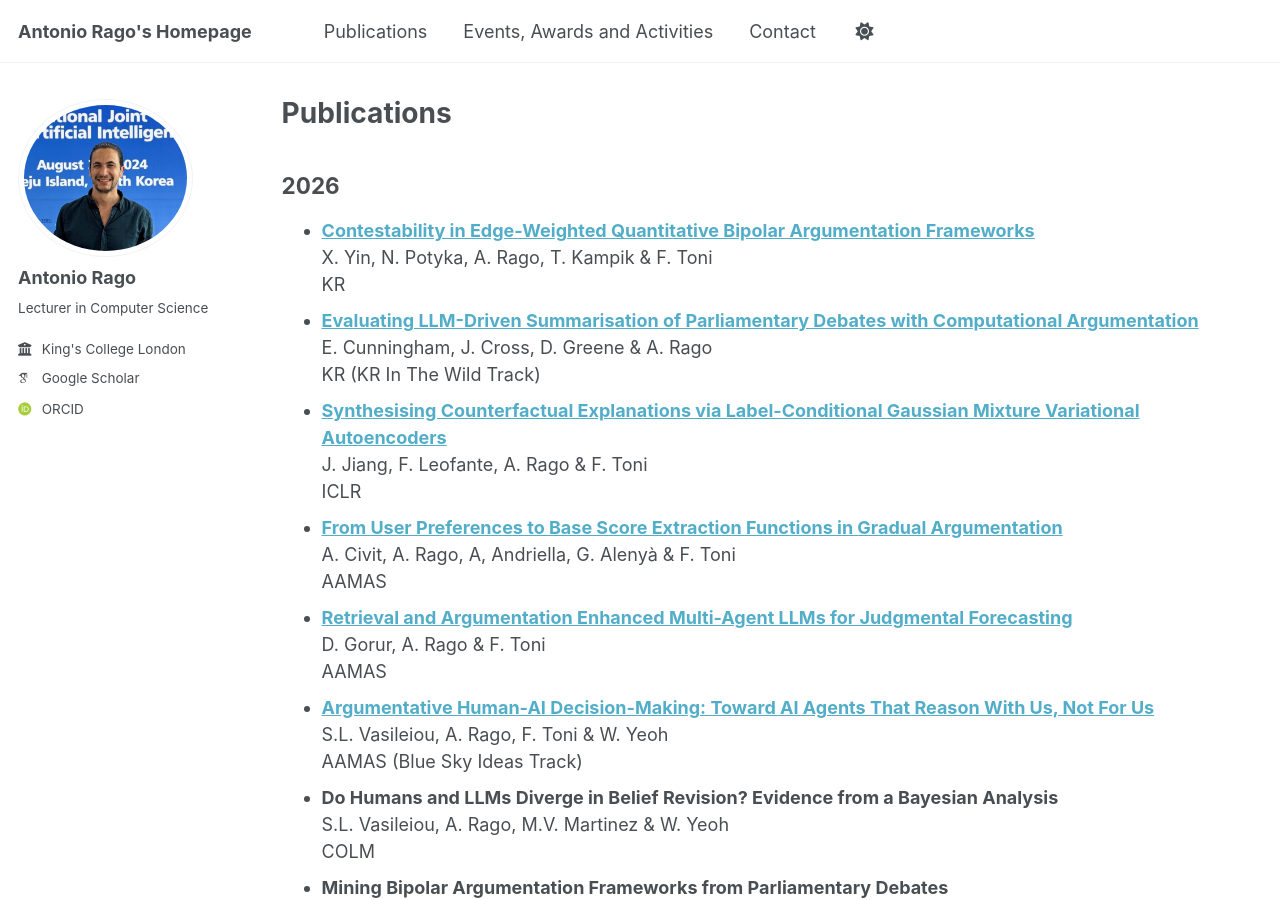
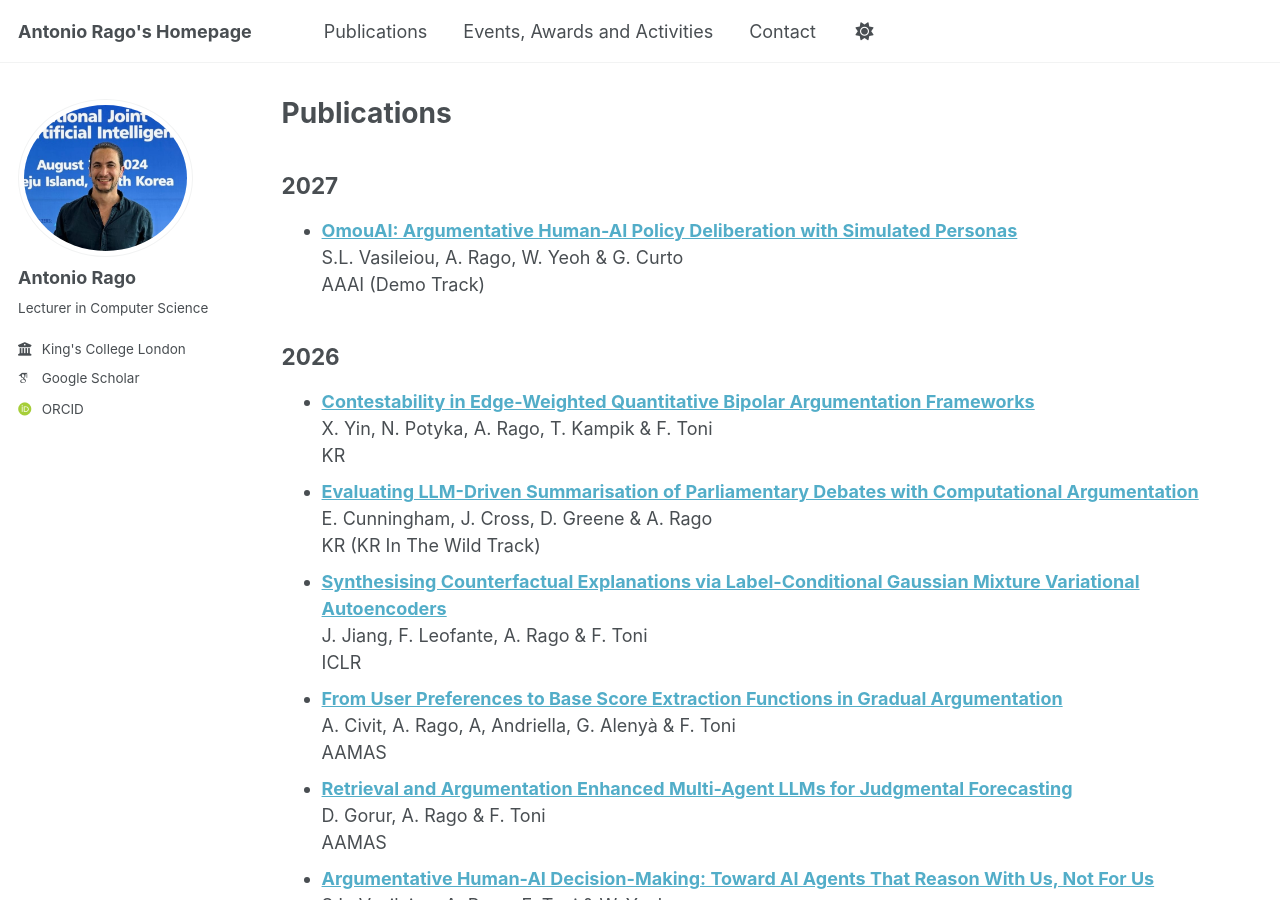
Before and after one commit to antoniorago/antoniorago.github.io, a Jekyll site: the page built from _pages/publications.html, in a window 1280 px wide and 900 px high. Built offline with Jekyll 4.4.1, drawn with Linux system fonts in a browser that asks for light colours; some web fonts are replaced; a script that is not in the unit is left out.

Commit message:
AAAI Demo

```diff
--- a/_pages/publications.html
+++ b/_pages/publications.html
@@ -4,6 +4,15 @@ title: "Publications"
 permalink: /publications/
 author_profile: true
 ---
+
+
+<h2>2027</h2>
+  <ul>
+      <li><b><a href="https://arxiv.org/abs/2609.31078">OmouAI: Argumentative Human-AI Policy Deliberation with Simulated Personas</a></b><br/>
+          S.L. Vasileiou, A. Rago, W. Yeoh &amp; G. Curto <br />
+          AAAI (Demo Track)</li>
+  </ul>
+
 
 <h2>2026</h2>
   <ul>
```
